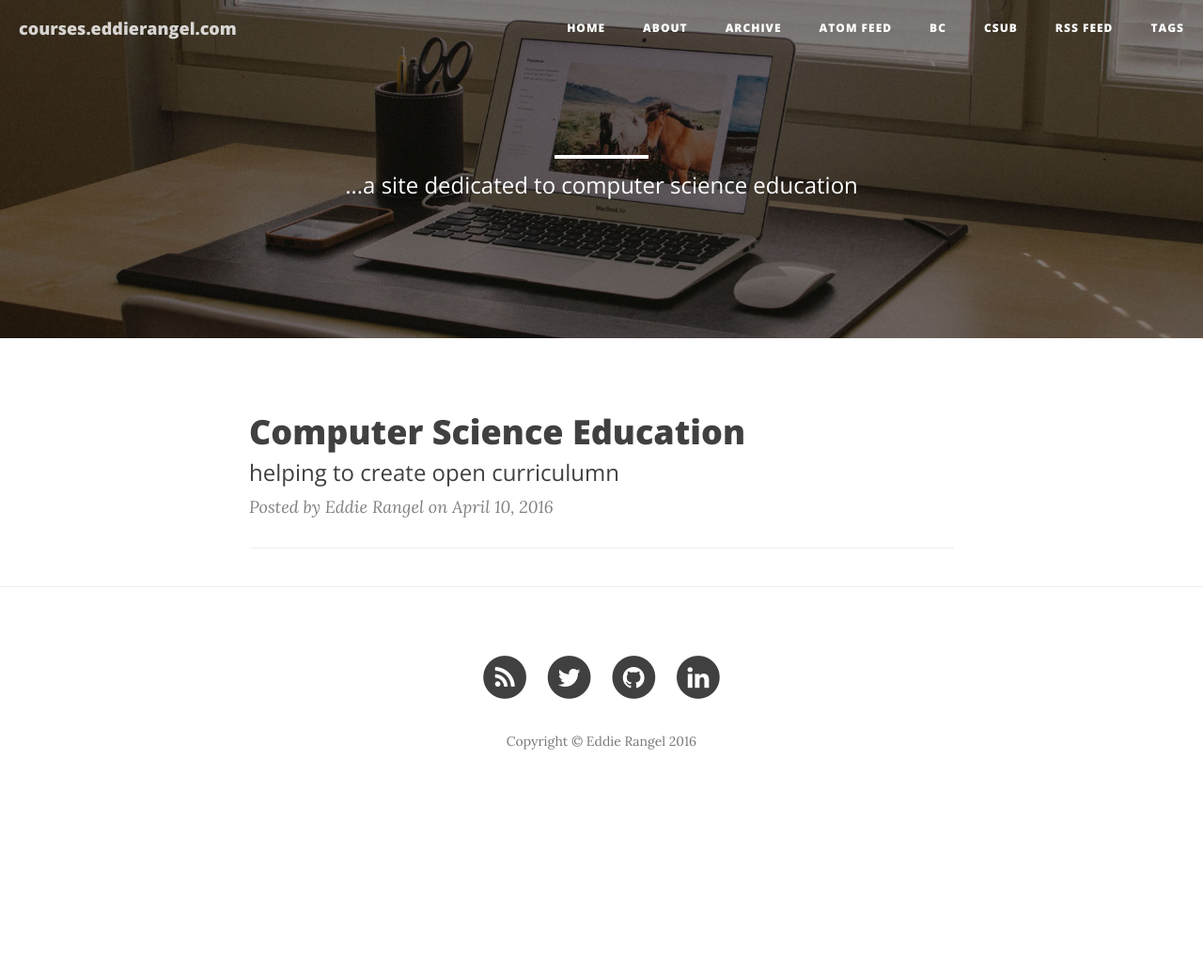
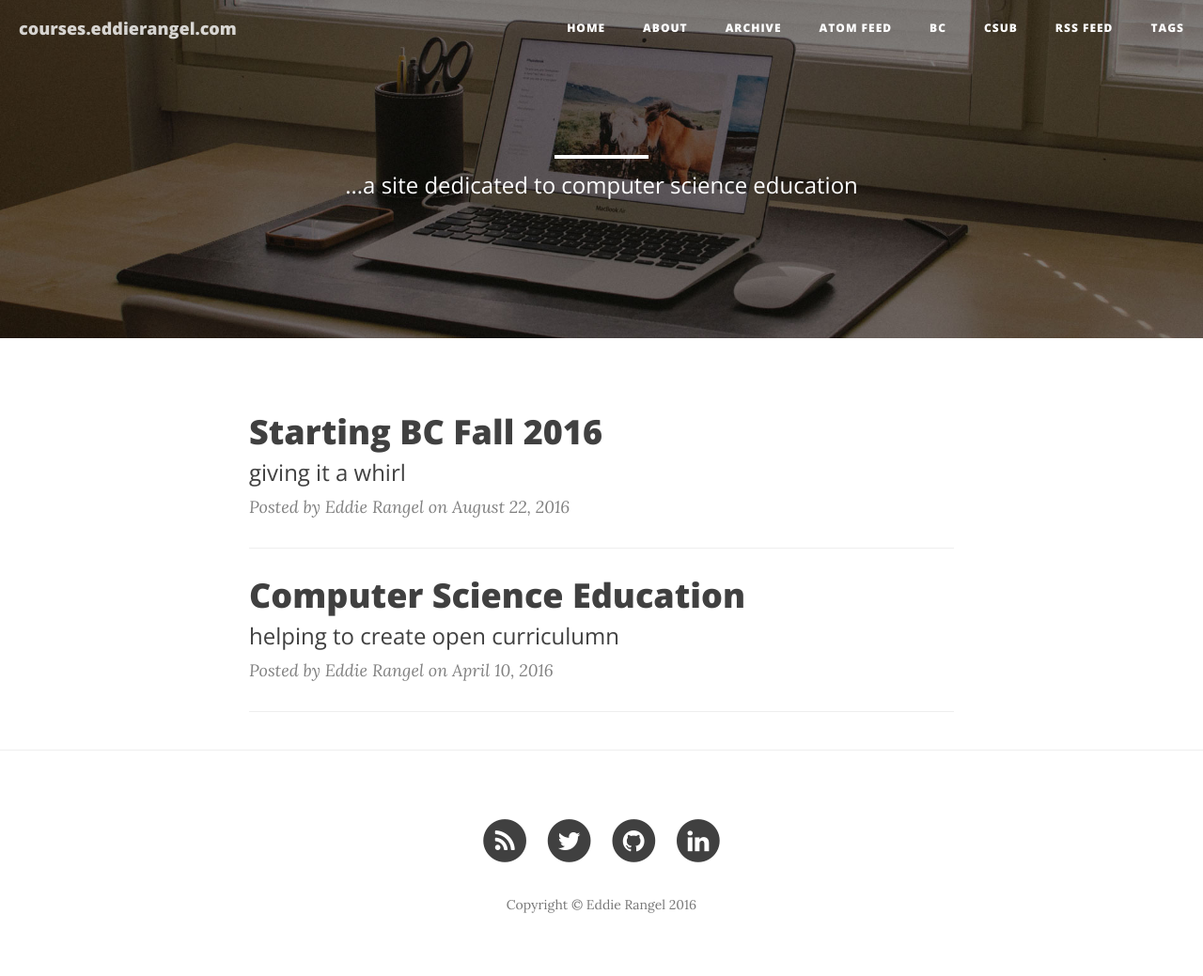
Before and after one commit to eddierangel/eddierangel.github.io, a Jekyll site: the page built from index.html, in a window 1280 px wide. Shown: the whole page at 94% size. Built offline with Jekyll 4.4.1, drawn with Linux system fonts in a browser that asks for light colours; nearby versions of some CDN libraries; the list of posts is cut into pages by our own code; before the commit the page ends 900 px from its top, so only the background shows below that; part of the change alters nothing that is shown.

Commit message:
Fixing title tags. Adding post.

```diff
--- /dev/null
+++ b/_posts/2016-08-22-The-Beginning-Fall2016.md
@@ -0,0 +1,12 @@
+---
+layout: post
+title: "Starting BC Fall 2016"
+author: "Eddie Rangel"
+subtitle: "giving it a whirl"
+category: Teaching
+tags: [computer science education, open source]
+---
+
+This August I will begin teaching at Bakersfield College as an Asst. Professor in Information Tecnology. I'll be
+teaching a first semester Computer Science course, Programming Concepts and Methodology I with Java. I'm looking
+forward to getting involved with BC campus life.
--- a/index.html
+++ b/index.html
@@ -7,8 +7,7 @@ header-img: "img/home-bg.jpg"
 {% for post in paginator.posts %}
 <div class="post-preview">
     <a href="{{ post.url | prepend: site.baseurl }}">
-        <h2 class="post-title">            {{ post.title }}
-        </h2>
+        <h2 class="post-title">{{ post.title }}</h2>
         {% if post.subtitle %}
         <h3 class="post-subtitle">
             {{ post.subtitle }}
```
